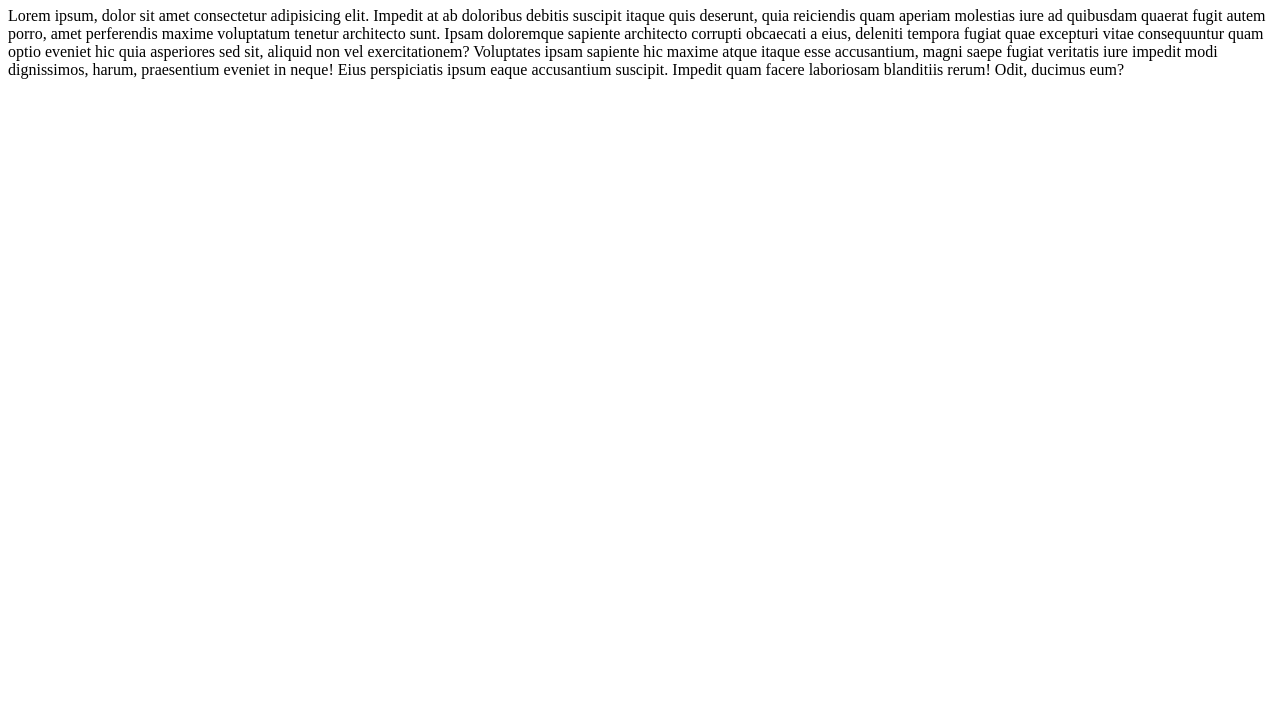
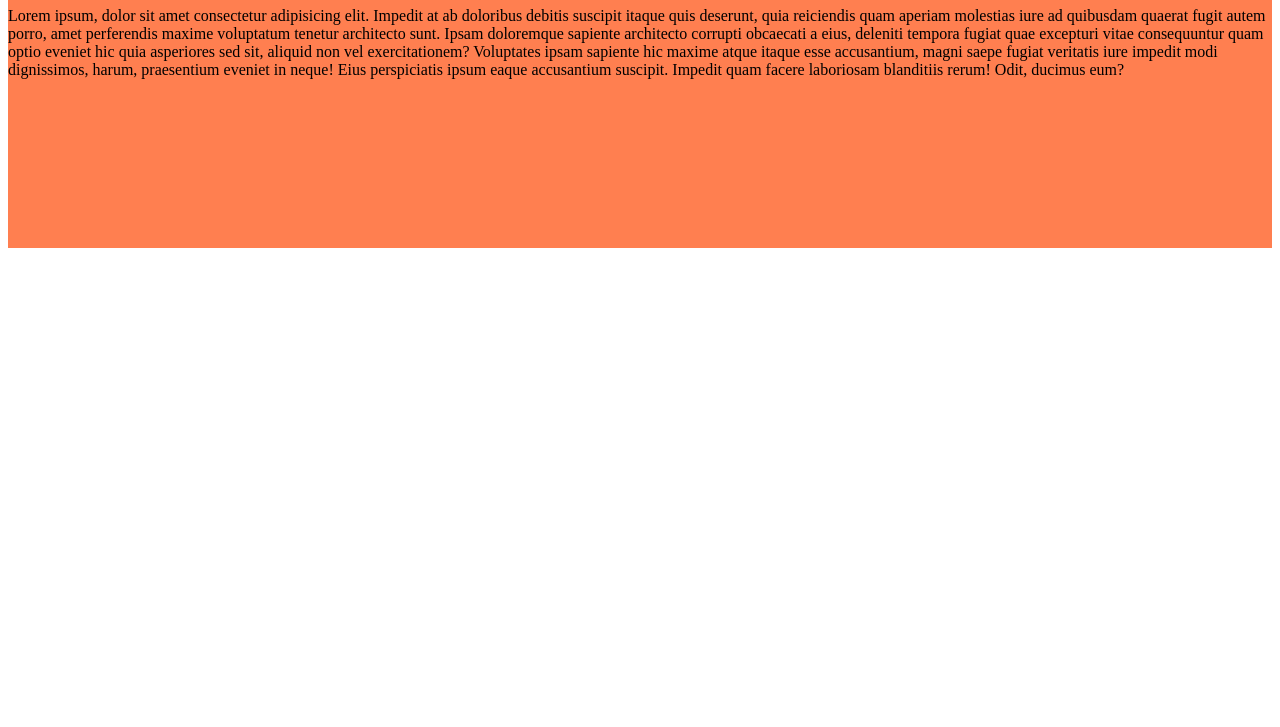
Before and after one commit to mufassir-mahmud/Ph-Batch-10-Module-3, a plain HTML site: page index.html in a window 1280 px wide. Shown: the part 73-800 px from the top of the page. Drawn offline with Linux system fonts and the light colour scheme.

Commit message:
added first

```diff
--- a/index.html
+++ b/index.html
@@ -3,10 +3,14 @@
 <head>
     <meta charset="UTF-8">
     <meta name="viewport" content="width=device-width, initial-scale=1.0">
+    <link rel="stylesheet" href="style.css">
     <title>My First Repo</title>
 </head>
 <body>
-    <h1>My First Repo</h1>
-    <p>Lorem ipsum, dolor sit amet consectetur adipisicing elit. Impedit at ab doloribus debitis suscipit itaque quis deserunt, quia reiciendis quam aperiam molestias iure ad quibusdam quaerat fugit autem porro, amet perferendis maxime voluptatum tenetur architecto sunt. Ipsam doloremque sapiente architecto corrupti obcaecati a eius, deleniti tempora fugiat quae excepturi vitae consequuntur quam optio eveniet hic quia asperiores sed sit, aliquid non vel exercitationem? Voluptates ipsam sapiente hic maxime atque itaque esse accusantium, magni saepe fugiat veritatis iure impedit modi dignissimos, harum, praesentium eveniet in neque! Eius perspiciatis ipsum eaque accusantium suscipit. Impedit quam facere laboriosam blanditiis rerum! Odit, ducimus eum?</p>
+    <div class="first">
+        <h1>My First Repo</h1>
+        <p>Lorem ipsum, dolor sit amet consectetur adipisicing elit. Impedit at ab doloribus debitis suscipit itaque quis deserunt, quia reiciendis quam aperiam molestias iure ad quibusdam quaerat fugit autem porro, amet perferendis maxime voluptatum tenetur architecto sunt. Ipsam doloremque sapiente architecto corrupti obcaecati a eius, deleniti tempora fugiat quae excepturi vitae consequuntur quam optio eveniet hic quia asperiores sed sit, aliquid non vel exercitationem? Voluptates ipsam sapiente hic maxime atque itaque esse accusantium, magni saepe fugiat veritatis iure impedit modi dignissimos, harum, praesentium eveniet in neque! Eius perspiciatis ipsum eaque accusantium suscipit. Impedit quam facere laboriosam blanditiis rerum! Odit, ducimus eum?</p>
+    </div>
+
 </body>
 </html>
--- /dev/null
+++ b/style.css
@@ -0,0 +1,4 @@
+.first{
+    height: 300px;
+    background-color: coral;
+}
```
